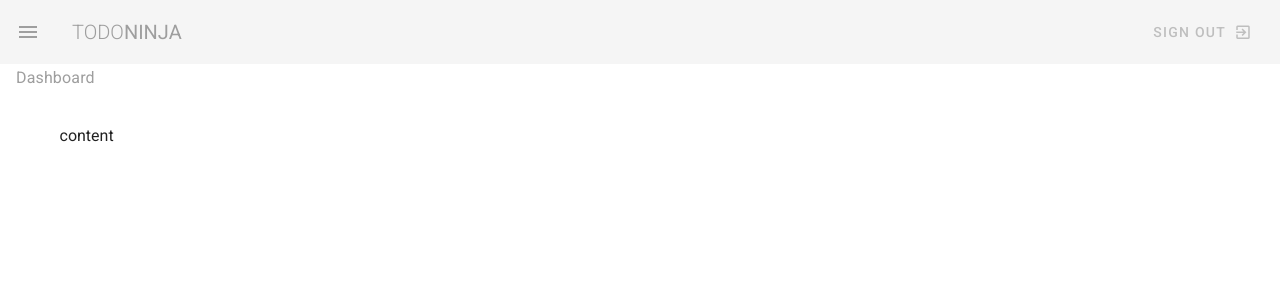
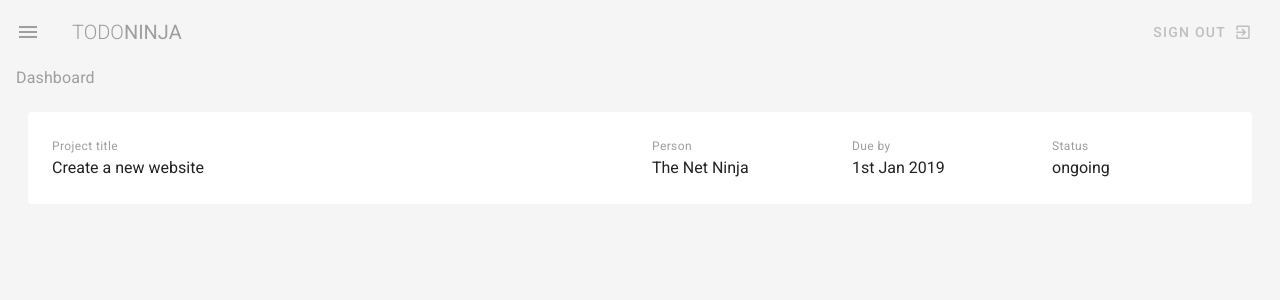
Before and after one commit to KlaytonJr/todo-ninja-vuetify, a Vue app: page / in a window 1280 px wide. Shown: the top 300 px of the page. Built offline with nearby package versions, Linux system fonts and the light colour scheme.

Commit message:
Informations: 	- Grid System

```diff
--- a/src/App.vue
+++ b/src/App.vue
@@ -1,5 +1,5 @@
 <template>
-  <v-app class="grey lighten-4">
+  <v-app style="background: #F5F5F5">
     <Navbar />
 
     <v-content class="mx-4 mb-4">
--- a/src/plugins/vuetify.js
+++ b/src/plugins/vuetify.js
@@ -17,5 +17,5 @@
                 error: '#f83e70',
             }
         }
-    }
+    },
 });
--- a/src/views/Dashboard.vue
+++ b/src/views/Dashboard.vue
@@ -3,8 +3,29 @@
     <h1 class="subtitle-1 grey--text">Dashboard</h1>
 
     <!-- v-container stay centralized -->
-    <v-container class="my-5">
-      content
+    <v-container fluid class="my-5">
+
+      <v-card flat class="px-3">
+        <v-row row wrap class="pa-3">
+          <v-col xs="12" md="6">
+            <div class="caption grey--text">Project title</div>
+            <div>Create a new website</div>
+          </v-col>
+          <v-col xs="6" sm="4" md="2">
+            <div class="caption grey--text">Person</div>
+            <div>The Net Ninja</div>
+          </v-col>
+          <v-col xs="6" sm="4" md="2">
+            <div class="caption grey--text">Due by</div>
+            <div>1st Jan 2019</div>
+          </v-col>
+          <v-col xs="2" sm="4" md="2">
+            <div class="caption grey--text">Status</div>
+            <div>ongoing</div>
+          </v-col>
+        </v-row>
+      </v-card>
+
     </v-container>
   </div>
 </template>
```
